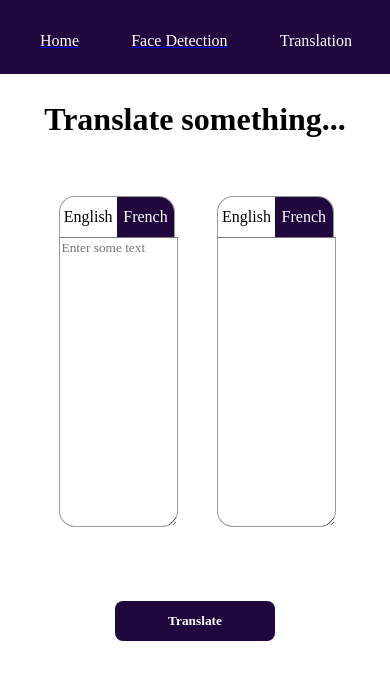
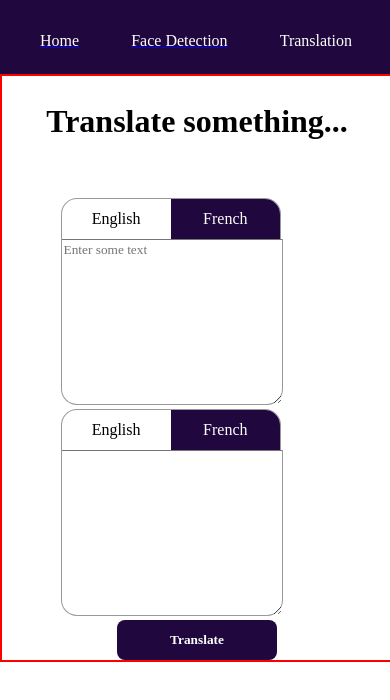
Before and after one commit to BertinAm/AI-ML-Project, a React (Create React App) app in the folder Frontend/aiproject/: page /translate in a window 390 px wide. Shown: the top 700 px of the page. Built offline with nearby package versions, Linux system fonts and the light colour scheme; a web font is replaced by a local one.

Commit message:
made translate page responsive and added state to the text input.

```diff
--- a/Frontend/aiproject/src/components/textInput/TextInput.jsx
+++ b/Frontend/aiproject/src/components/textInput/TextInput.jsx
@@ -1,8 +1,13 @@
 import React, { useState } from "react";
 import styles from "./TextInput.module.css";
 
-function TextInput({ placeholder }) {
+function TextInput({ placeholder, getText }) {
   let [active, setActive] = useState(false);
+  const [text, setText] = useState("");
+  const handleTextareaChange = (event) => {
+    setText(event.target.value);
+    getText(event.target.value);
+  };
 
   return (
     <div className={styles.mainContainer}>
@@ -30,6 +35,8 @@ function TextInput({ placeholder }) {
         id=""
         cols="30"
         rows="10"
+        value={text}
+        onChange={handleTextareaChange}
         placeholder={placeholder}
       ></textarea>
     </div>
--- a/Frontend/aiproject/src/components/textInput/TextInput.module.css
+++ b/Frontend/aiproject/src/components/textInput/TextInput.module.css
@@ -47,5 +47,9 @@
     color: #000;
     font-weight: 500;
     font-size: 1rem;
-
 }
+@media screen and (max-width: 700px) {
+    .mainContainer{
+        width: 80%
+    }
+}
--- a/Frontend/aiproject/src/pages/text-translate/TextTranslate.jsx
+++ b/Frontend/aiproject/src/pages/text-translate/TextTranslate.jsx
@@ -1,13 +1,14 @@
-import React from "react";
+import React, { useState } from "react";
 import styles from "./textTranslate.module.css";
 import TextInput from "../../components/textInput/TextInput";
 
 function TextTranslate() {
+  let [text1, setText1] = useState("");
   return (
     <div className={styles.mainContainer}>
       <h2 className={styles.heading}>Translate something...</h2>
       <div className={styles.inputContainer}>
-        <TextInput placeholder={"Enter some text"} />
+        <TextInput placeholder={"Enter some text"} getText={setText1} />
         <TextInput />
       </div>
       <button className={styles.translateBtn}>Translate</button>
--- a/Frontend/aiproject/src/pages/text-translate/textTranslate.module.css
+++ b/Frontend/aiproject/src/pages/text-translate/textTranslate.module.css
@@ -1,9 +1,10 @@
 .mainContainer{
     width: 100%;
-    height: 80vh;
+    height: 100%;
     display: flex;
     flex-direction: column;
     align-items: center;
+    border: 2px solid red;
 }
 .heading{
     font-size: 2rem;
@@ -24,3 +25,10 @@
     font-weight: 600;
     border-radius: 0.5rem;
 }
+
+@media screen and (max-width: 700px) {
+    .inputContainer{
+        flex-direction: column;
+        height: 100%;
+    }
+}
```
